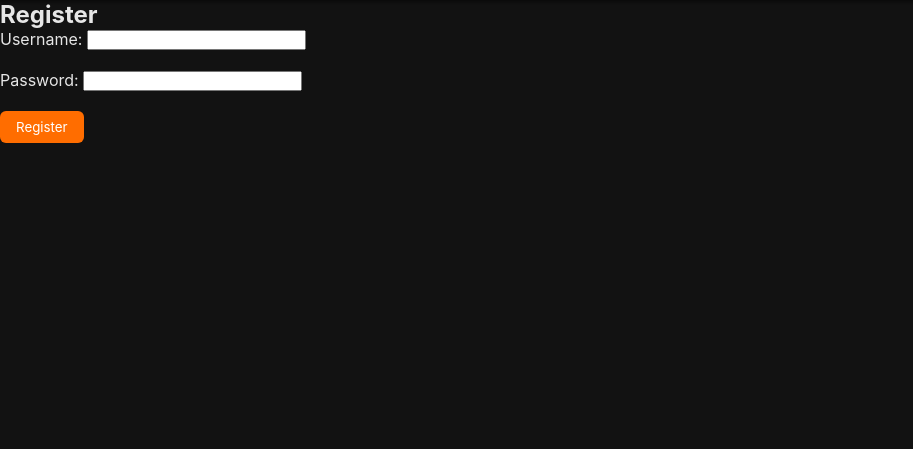
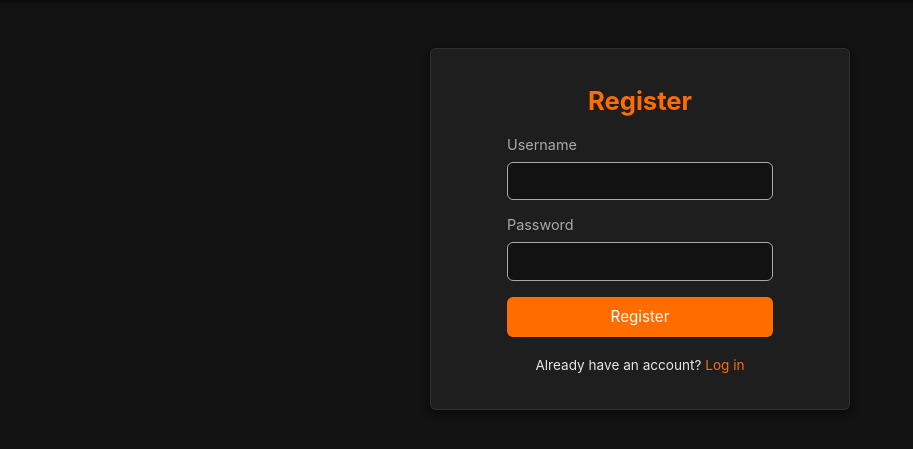
Before and after one commit to celkiboi/QGMBlogII, a PHP site: page /users/auth/register.php in a window 1280 px wide. Shown: the part 53-502 px from the top of the page, without its empty margins (0-913 px from the left). Run offline with PHP 8.4, Linux system fonts and the light colour scheme.

Commit message:
Add login/register styling

```diff
--- a/styles/style.css
+++ b/styles/style.css
@@ -877,3 +877,88 @@ form select[name="comment-sorting-order"]{
         font-size: 3.2rem;
     }
 }
+
+.auth-wrapper {
+    display: flex;
+    flex-direction: column;
+    align-items: center;
+    justify-content: center;
+    margin: 3rem auto 4rem;
+    max-width: 420px;
+    width: 90%;
+    background: var(--surface);
+    border: 1px solid rgba(255,255,255,.08);
+    border-radius: var(--radius);
+    padding: 2.25rem 2rem;
+    gap: 1.25rem;
+    box-shadow: 0 4px 8px rgba(0,0,0,.45);
+}
+
+.auth-wrapper h2 {
+    font-size: 1.6rem;
+    text-align: center;
+    color: var(--accent);
+}
+
+.auth-wrapper p.error {
+    color: #ff4f4f;
+    font-size: 0.9rem;
+    text-align: center;
+}
+
+.auth-wrapper label {
+    display: flex;
+    flex-direction: column;
+    gap: 0.55rem;
+    width: 100%;
+    font-size: 0.9rem;
+    color: var(--text-muted);
+}
+
+.auth-wrapper input[type="text"],
+.auth-wrapper input[type="password"] {
+    width: 100%;
+    background: var(--bg-color);
+    color: var(--text-color);
+    border: 1px solid var(--text-muted);
+    border-radius: var(--radius);
+    padding: 0.55rem 0.75rem;
+    font-size: 0.95rem;
+    margin-bottom: 1rem;
+}
+
+.auth-wrapper button[type="submit"] {
+    width: 100%;
+    padding: 0.65rem 1rem;
+    font-size: 0.95rem;
+}
+
+.auth-wrapper .alt-link {
+    text-align: center;
+    font-size: 0.85rem;
+}
+
+@media (max-width: 980px) {
+    .auth-wrapper {
+        padding: 3rem 1.75rem;
+        max-width: 95%;
+    }
+
+    .auth-wrapper h2   {
+        font-size: 3.2rem;
+    }
+
+    .auth-wrapper label,
+    .auth-wrapper input[type="text"],
+    .auth-wrapper input[type="password"],
+    .auth-wrapper .alt-link {
+        font-size: 2.2rem;
+        gap: 1rem;
+        margin-bottom: 1rem;
+    }
+
+    #login-button,
+    #register-button {
+        font-size: 2.2rem;
+    }
+}
--- a/users/auth/register.php
+++ b/users/auth/register.php
@@ -46,14 +46,30 @@ if ($_SERVER['REQUEST_METHOD'] === 'POST') {
 }
 ?>
 
-<h2>Register</h2>
+<main class="auth-page">
+    <div class="auth-wrapper">
+        <h2>Register</h2>
 
-<?php if ($error): ?>
-    <p style="color:red;"><?= htmlspecialchars($error) ?></p>
-<?php endif; ?>
+        <?php if ($error): ?>
+            <p class="error"><?= htmlspecialchars($error) ?></p>
+        <?php endif; ?>
 
-<form method="post">
-    <label>Username: <input type="text" name="username" required></label><br><br>
-    <label>Password: <input type="password" name="password" required></label><br><br>
-    <button type="submit">Register</button>
-</form>
+        <form method="post">
+            <label>
+                Username
+                <input type="text" name="username" required>
+            </label>
+
+            <label>
+                Password
+                <input type="password" name="password" required>
+            </label>
+
+            <button type="submit" id="register-button">Register</button>
+        </form>
+
+        <p class="alt-link">
+            Already have an account? <a href="login.php">Log in</a>
+        </p>
+    </div>
+</main>
```
Also changed, not shown: users/auth/login.php (+26 -10 lines).
